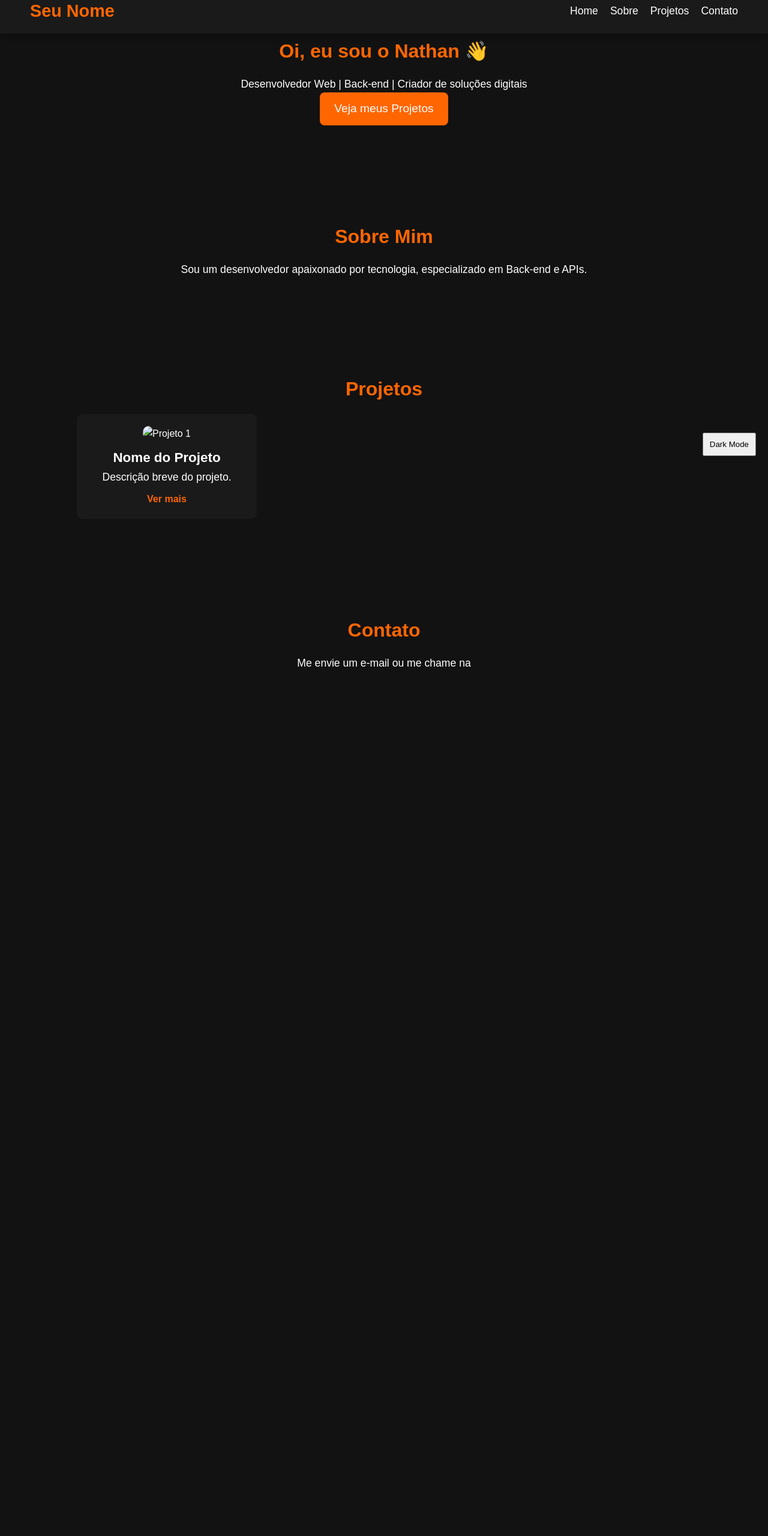
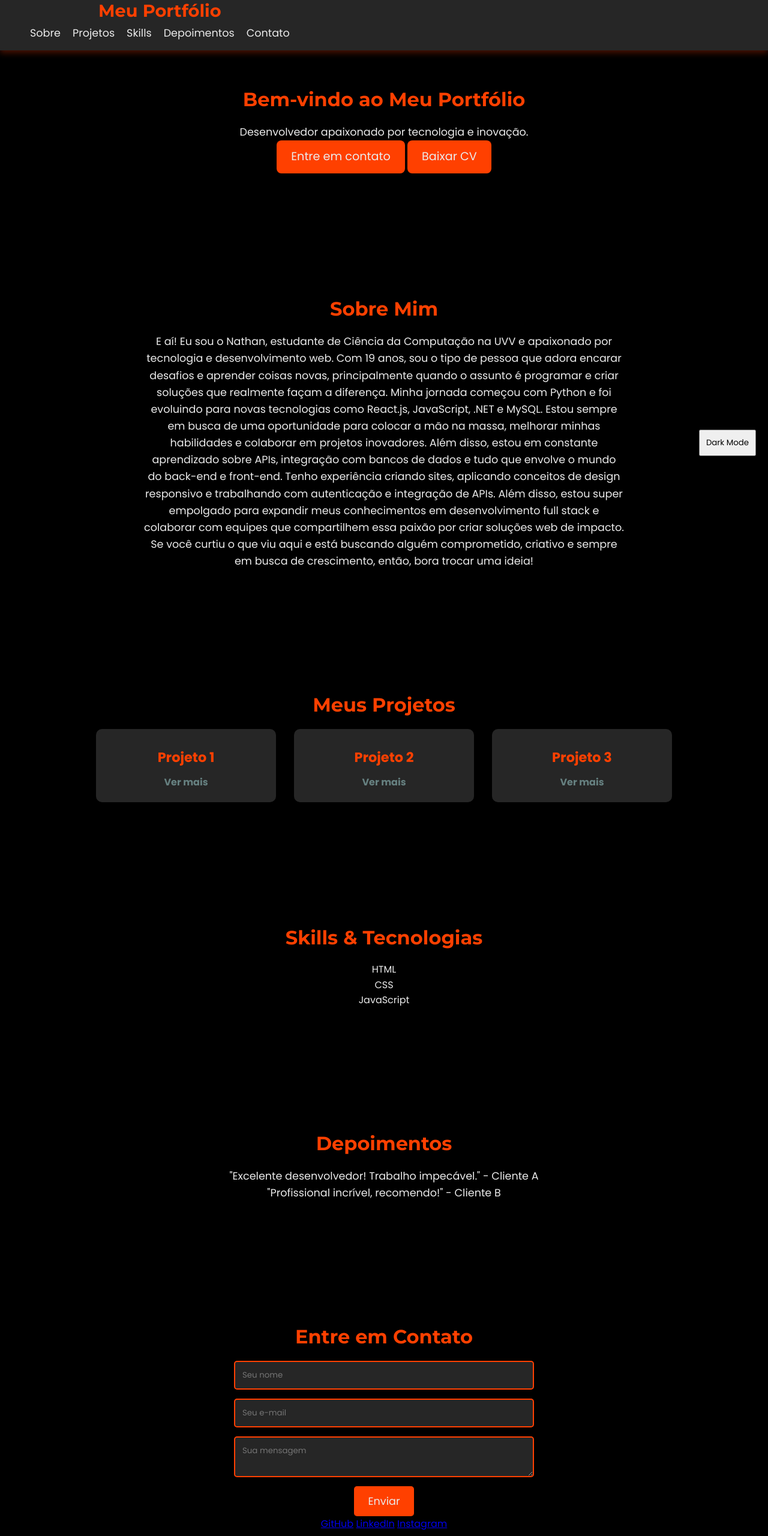
Before and after one commit to Zurita027/meu_portifolio.github.io, a plain HTML site: page index.html in a window 1280 px wide. Shown: the part 20-2580 px from the top of the page at 60% size. Before the commit the page ends 1219 px from the top, so only its background shows below. Drawn offline with Linux system fonts and the light colour scheme.

Commit message:
Add files via upload

```diff
--- a/index.html
+++ b/index.html
@@ -1,47 +1,108 @@
 <!DOCTYPE html>
-<html lang="pt">
+<html lang="pt-BR">
 <head>
     <meta charset="UTF-8">
     <meta name="viewport" content="width=device-width, initial-scale=1.0">
     <title>Meu Portfólio</title>
+    <link rel="preconnect" href="https://fonts.googleapis.com">
+    <link rel="preconnect" href="https://fonts.gstatic.com" crossorigin>
+    <link href="https://fonts.googleapis.com/css2?family=Poppins:wght@300;400;700&family=Montserrat:wght@400;700&display=swap" rel="stylesheet">
     <link rel="stylesheet" href="style.css">
-    <script src="script.js"></script>
+    <script defer src="script.js"></script>
 </head>
 <body>
-
     <header>
-        <h1>Seu Nome</h1>
-        <nav>
-            <ul>
-                <li><a href="#home">Home</a></li>
-                <li><a href="#sobre">Sobre</a></li>
-                <li><a href="#projetos">Projetos</a></li>
-                <li><a href="#contato">Contato</a></li>
-            </ul>
-        </nav>
+        <div class="container">
+            <h1 style="font-family: 'Montserrat', sans-serif;">Meu Portfólio</h1>
+            <nav>
+                <ul>
+                    <li><a href="#sobre" style="font-family: 'Poppins', sans-serif;">Sobre</a></li>
+                    <li><a href="#projetos" style="font-family: 'Poppins', sans-serif;">Projetos</a></li>
+                    <li><a href="#skills" style="font-family: 'Poppins', sans-serif;">Skills</a></li>
+                    <li><a href="#depoimentos" style="font-family: 'Poppins', sans-serif;">Depoimentos</a></li>
+                    <li><a href="#contato" style="font-family: 'Poppins', sans-serif;">Contato</a></li>
+                </ul>
+            </nav>
+        </div>
     </header>
 
-    <section id="home">
-        <h2>Oi, eu sou o Nathan 👋</h2>
-        <p>Desenvolvedor Web | Back-end | Criador de soluções digitais</p>
-        <a href="#projetos" class="btn">Veja meus Projetos</a>
+    <section id="hero">
+        <div class="container">
+            <h2 style="font-family: 'Montserrat', sans-serif;">Bem-vindo ao Meu Portfólio</h2>
+            <p style="font-family: 'Poppins', sans-serif;">Desenvolvedor apaixonado por tecnologia e inovação.</p>
+            <a href="#contato" class="btn">Entre em contato</a>
+            <a href="curriculo.pdf" download class="btn">Baixar CV</a>
+        </div>
     </section>
 
     <section id="sobre">
-        <h2>Sobre Mim</h2>
-        <p>Sou um desenvolvedor apaixonado por tecnologia, especializado em Back-end e APIs.</p>
+        <div class="container">
+            <h2 style="font-family: 'Montserrat', sans-serif;">Sobre Mim</h2>
+            <p style="font-family: 'Poppins', sans-serif;">E aí! Eu sou o Nathan, estudante de Ciência da Computação na UVV e apaixonado por tecnologia e desenvolvimento web. Com 19 anos, sou o tipo de pessoa que adora encarar desafios e aprender coisas novas, principalmente quando o assunto é programar e criar soluções que realmente façam a diferença.
+
+Minha jornada começou com Python e foi evoluindo para novas tecnologias como React.js, JavaScript, .NET e MySQL. Estou sempre em busca de uma oportunidade para colocar a mão na massa, melhorar minhas habilidades e colaborar em projetos inovadores. Além disso, estou em constante aprendizado sobre APIs, integração com bancos de dados e tudo que envolve o mundo do back-end e front-end.
+
+Tenho experiência criando sites, aplicando conceitos de design responsivo e trabalhando com autenticação e integração de APIs. Além disso, estou super empolgado para expandir meus conhecimentos em desenvolvimento full stack e colaborar com equipes que compartilhem essa paixão por criar soluções web de impacto.
+
+Se você curtiu o que viu aqui e está buscando alguém comprometido, criativo e sempre em busca de crescimento, então, bora trocar uma ideia!
+
+</p>
+        </div>
     </section>
 
     <section id="projetos">
-        <h2>Projetos</h2>
-        <div class="projeto">
-            <img src="projeto1.jpg" alt="Projeto 1">
-            <h3>Nome do Projeto</h3>
-            <p>Descrição breve do projeto.</p>
-            <a href="#">Ver mais</a>
+        <div class="container">
+            <h2 style="font-family: 'Montserrat', sans-serif;">Meus Projetos</h2>
+            <div class="projetos-container">
+                <div class="projeto"><h3>Projeto 1</h3><a href="#">Ver mais</a></div>
+                <div class="projeto"><h3>Projeto 2</h3><a href="#">Ver mais</a></div>
+                <div class="projeto"><h3>Projeto 3</h3><a href="#">Ver mais</a></div>
+            </div>
+        </div>
+    </section>
+
+    <section id="skills">
+        <div class="container">
+            <h2 style="font-family: 'Montserrat', sans-serif;">Skills & Tecnologias</h2>
+            <div class="skills-container">
+                <div class="skill">HTML <div class="progress"><div class="bar" style="width: 90%;"></div></div></div>
+                <div class="skill">CSS <div class="progress"><div class="bar" style="width: 85%;"></div></div></div>
+                <div class="skill">JavaScript <div class="progress"><div class="bar" style="width: 80%;"></div></div></div>
+            </div>
+        </div>
+    </section>
+
+    <section id="depoimentos">
+        <div class="container">
+            <h2 style="font-family: 'Montserrat', sans-serif;">Depoimentos</h2>
+            <div class="depoimentos-container">
+                <p style="font-family: 'Poppins', sans-serif;">"Excelente desenvolvedor! Trabalho impecável." - Cliente A</p>
+                <p style="font-family: 'Poppins', sans-serif;">"Profissional incrível, recomendo!" - Cliente B</p>
+            </div>
         </div>
     </section>
 
     <section id="contato">
-        <h2>Contato</h2>
-        <p>Me envie um e-mail ou me chame na
+        <div class="container">
+            <h2 style="font-family: 'Montserrat', sans-serif;">Entre em Contato</h2>
+            <form>
+                <input type="text" placeholder="Seu nome" required>
+                <input type="email" placeholder="Seu e-mail" required>
+                <textarea placeholder="Sua mensagem" required></textarea>
+                <button type="submit">Enviar</button>
+            </form>
+            <div class="social-links">
+                <a href="#">GitHub</a>
+                <a href="#">LinkedIn</a>
+                <a href="#">Instagram</a>
+            </div>
+        </div>
+    </section>
+
+    <footer>
+        <div class="container">
+            <p style="font-family: 'Poppins', sans-serif;">&copy; 2025 Meu Portfólio - Todos os direitos reservados</p>
+        </div>
+    </footer>
+</body>
+</html>
--- a/style.css
+++ b/style.css
@@ -9,11 +9,11 @@
 
 /* 🔹 Cores principais */
 :root {
-    --bg-color: #121212;
-    --text-color: #ffffff;
-    --primary-color: #ff6600;
-    --primary-hover: #ff4500;
-    --secondary-color: #1a1a1a;
+    --bg-color: #000000;       /* Fundo principal */
+    --text-color: #EBEBEB;     /* Texto principal */
+    --primary-color: #FF4000;  /* Cor de destaque */
+    --secondary-color: #668080; /* Cor secundária */
+    --dark-gray: #262626;      /* Tons escuros */
 }
 
 /* 🔹 Layout base */
@@ -22,6 +22,7 @@ body {
     color: var(--text-color);
     text-align: center;
     line-height: 1.6;
+    padding-top: 60px; /* Ajusta o topo da página para não ficar sobrepondo o header */
 }
 
 /* 🔹 Header */
@@ -30,12 +31,13 @@ header {
     width: 100%;
     top: 0;
     left: 0;
-    background: var(--secondary-color);
+    background: var(--dark-gray);
     padding: 15px 50px;
     display: flex;
     justify-content: space-between;
     align-items: center;
-    box-shadow: 0 4px 10px rgba(0, 0, 0, 0.3);
+    box-shadow: 0 4px 10px rgba(255, 64, 0, 0.3);
+    z-index: 1000; /* Garante que o header esteja sempre no topo */
 }
 
 header h1 {
@@ -66,7 +68,7 @@ nav ul li a:hover {
 
 /* 🔹 Seções */
 section {
-    padding: 80px 10%;
+    padding: 100px 10%; /* Ajusta o padding-top para evitar sobreposição do header */
 }
 
 h2 {
@@ -94,7 +96,7 @@ p {
 }
 
 .btn:hover {
-    background: var(--primary-hover);
+    background: var(--secondary-color);
 }
 
 /* 🔹 Projetos */
@@ -106,7 +108,7 @@ p {
 }
 
 .projeto {
-    background: var(--secondary-color);
+    background: var(--dark-gray);
     padding: 20px;
     border-radius: 10px;
     width: 300px;
@@ -122,19 +124,20 @@ p {
 .projeto h3 {
     margin-top: 10px;
     font-size: 1.4rem;
+    color: var(--primary-color);
 }
 
 .projeto a {
     display: block;
     margin-top: 10px;
-    color: var(--primary-color);
+    color: var(--secondary-color);
     text-decoration: none;
     font-weight: bold;
 }
 
 .projeto:hover {
     transform: translateY(-5px);
-    box-shadow: 0 4px 10px rgba(255, 102, 0, 0.3);
+    box-shadow: 0 4px 10px rgba(255, 64, 0, 0.3);
 }
 
 /* 🔹 Contato */
@@ -151,7 +154,7 @@ form input, form textarea {
     padding: 12px;
     border: 2px solid var(--primary-color);
     border-radius: 5px;
-    background: var(--secondary-color);
+    background: var(--dark-gray);
     color: var(--text-color);
 }
 
@@ -167,33 +170,16 @@ form button {
 }
 
 form button:hover {
-    background: var(--primary-hover);
+    background: var(--secondary-color);
 }
 
 /* 🔹 Footer */
 footer {
-    background: var(--secondary-color);
+    background: var(--dark-gray);
     padding: 20px;
     text-align: center;
     font-size: 1rem;
     margin-top: 50px;
 }
 
-/* 🔹 Responsividade */
-@media (max-width: 768px) {
-    header {
-        flex-direction: column;
-        align-items: center;
-        padding: 15px;
-    }
-
-    nav ul {
-        flex-direction: column;
-        gap: 10px;
-    }
-
-    .projetos-container {
-        flex-direction: column;
-        align-items: center;
-    }
-}
+/* 🔹 Res
```
